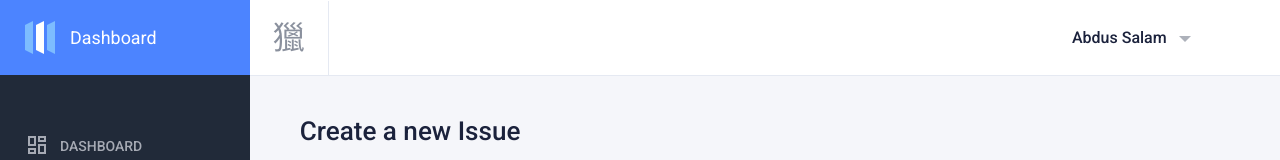
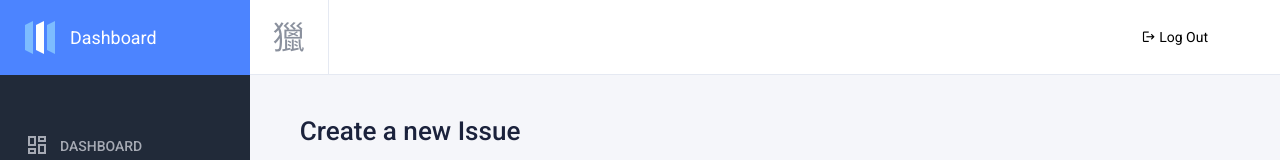
Before and after one commit to JoshMkhari/DepartmentBoard-Front-WebApp, an Angular app: page /add in a window 1280 px wide. Shown: the top 160 px of the page. Built offline with nearby package versions, Linux system fonts and the light colour scheme; sample sign-in values are in the browser's storage.

Commit message:
Poe done

```diff
--- a/src/app/auth/login/login/login.component.html
+++ b/src/app/auth/login/login/login.component.html
@@ -13,16 +13,22 @@
                 <div class="col">
                   <label for="validationServer01">User Name</label>
                   <input type="text" ngModel name="enteredusername" class="form-control" id="validationServer01" minlength="1" placeholder="Username" required #enteredusername="ngModel">
+                  <div *ngIf="enteredusername.invalid && (enteredusername.dirty || enteredusername.touched)">invalid</div>
                 </div>
-              </div>
+              </div>\
+              <br>
               <div class="form-row">
                 <div class="col">
                   <label for="validationServer02">User Password</label>
                   <input type="password" ngModel name="enteredpassword" minlength="1" class="form-control" id="validationServer02" placeholder="Password" value="Rahad" #enteredpassword="ngModel" required>
+                  <div *ngIf="enteredpassword.invalid && (enteredpassword.dirty || enteredpassword.touched)">invalid</div>
                 </div>
               </div>
+              <br>
               <button class="btn btn-primary" type="submit">login</button>
             </form>
+            <br>
+            <a routerLink="/signup">or Sign up</a>
           </div>
         </div>
       </div>
--- a/src/app/auth/login/signup/signup/signup.component.html
+++ b/src/app/auth/login/signup/signup/signup.component.html
@@ -13,16 +13,22 @@
                 <div class="col">
                   <label for="validationServer01">User Name</label>
                   <input type="text" ngModel name="enteredusername" class="form-control" id="validationServer01" minlength="1" placeholder="Username" required #enteredusername="ngModel">
+                  <div *ngIf="enteredusername.invalid && (enteredusername.dirty || enteredusername.touched)">invalid</div>
                 </div>
               </div>
+              <br>
               <div class="form-row">
                 <div class="col">
                   <label for="validationServer02">User Password</label>
                   <input type="password" ngModel name="enteredpassword" minlength="1" class="form-control" id="validationServer02" placeholder="Password" value="Rahad" #enteredpassword="ngModel" required>
+                  <div *ngIf="enteredpassword.invalid && (enteredpassword.dirty || enteredpassword.touched)">invalid</div>
                 </div>
               </div>
+              <br>
               <button class="btn btn-primary" type="submit">signup</button>
             </form>
+            <br>
+            <a routerLink="/login">or Login</a>
           </div>
         </div>
       </div>
--- a/src/app/error/error.interceptor.ts
+++ b/src/app/error/error.interceptor.ts
@@ -20,8 +20,6 @@ export class ErrorInterceptor implements HttpInterceptor{
         //https://stackoverflow.com/questions/27770484/typescript-correct-way-to-do-string-equality
         if(errorMessage === "Invalid token")
         {
-          //Can I count number of invalid token attempts
-          //Maybe log ip address and count amount of attempts?
           //https://stackoverflow.com/questions/34338440/how-to-redirect-to-an-external-url-in-angular2
           window.location.href = 'login';
         }else
--- a/src/app/issues/issues-create/issues-create.component.html
+++ b/src/app/issues/issues-create/issues-create.component.html
@@ -100,16 +100,9 @@
         <div class="navbar-right ">
           <ul class="nav navbar-nav">
             <!-- User Account -->
-            <li class="dropdown user-menu">
-              <button href="#" class="dropdown-toggle nav-link" data-toggle="dropdown">
-                <span class="d-none d-lg-inline-block">Abdus Salam</span>
-              </button>
-              <ul class="dropdown-menu dropdown-menu-right">
-                <li class="dropdown-footer">
-                  <a href="index.html" (click)="logOut()"> <i class="mdi mdi-logout"></i> Log Out </a>
-                </li>
-              </ul>
-            </li>
+            <button href="#">
+              <a (click)="logOut()"> <i class="mdi mdi-logout"></i> Log Out </a>
+            </button>
           </ul>
         </div>
       </nav>
@@ -137,11 +130,13 @@
                     <div class="col-md-1 mb-3">
                       <label for="validationServer01">Issue ID</label>
                       <input type="text" ngModel name="enteredID" class="form-control" id="validationServer01" minlength="1" placeholder="Issue ID" required #enteredID="ngModel">
+                      <div *ngIf="enteredID.invalid && (enteredID.dirty || enteredID.touched)">invalid</div>
                     </div>
 
                     <div class="col-md-3 mb-3">
                       <label for="validationServer02">Issue name</label>
                       <input type="text" ngModel name="enteredName" minlength="1" class="form-control" id="validationServer02" placeholder="Issue name" value="Rahad" #enteredName="ngModel" required>
+                      <div *ngIf="enteredName.invalid && (enteredName.dirty || enteredName.touched)">invalid</div>
                     </div>
                   </div>
                   <button class="btn btn-primary" type="submit">Submit form</button>
--- a/src/app/issues/issues-create/issues-create.component.ts
+++ b/src/app/issues/issues-create/issues-create.component.ts
@@ -14,8 +14,8 @@ export class IssuesCreateComponent implements OnInit {
               private _router : Router) { }
 
   ngOnInit(): void {
+  }
 
-  }
   onaddissue(issueform: NgForm)
   {
     if(issueform.invalid)
@@ -23,10 +23,6 @@ export class IssuesCreateComponent implements OnInit {
       alert('Invalid!')
       return
     }
-    alert(issueform.value.enteredID
-    + ':'
-    + issueform.value.enteredName)
-
     this.issueservice.addissue_service(issueform.value.enteredID,issueform.value.enteredName)
     issueform.resetForm()
   }
--- a/src/app/issues/issues-display/issues-display.component.html
+++ b/src/app/issues/issues-display/issues-display.component.html
@@ -100,16 +100,9 @@
         <div class="navbar-right ">
           <ul class="nav navbar-nav">
             <!-- User Account -->
-            <li class="dropdown user-menu">
-              <button href="#" class="dropdown-toggle nav-link" data-toggle="dropdown">
-                <span class="d-none d-lg-inline-block">Abdus Salam</span>
-              </button>
-              <ul class="dropdown-menu dropdown-menu-right">
-                <li class="dropdown-footer">
-                  <a href="index.html" (click)="logOut()"> <i class="mdi mdi-logout"></i> Log Out </a>
-                </li>
-              </ul>
-            </li>
+            <button href="#">
+              <a (click)="logOut()"> <i class="mdi mdi-logout"></i> Log Out </a>
+            </button>
           </ul>
         </div>
       </nav>
```
